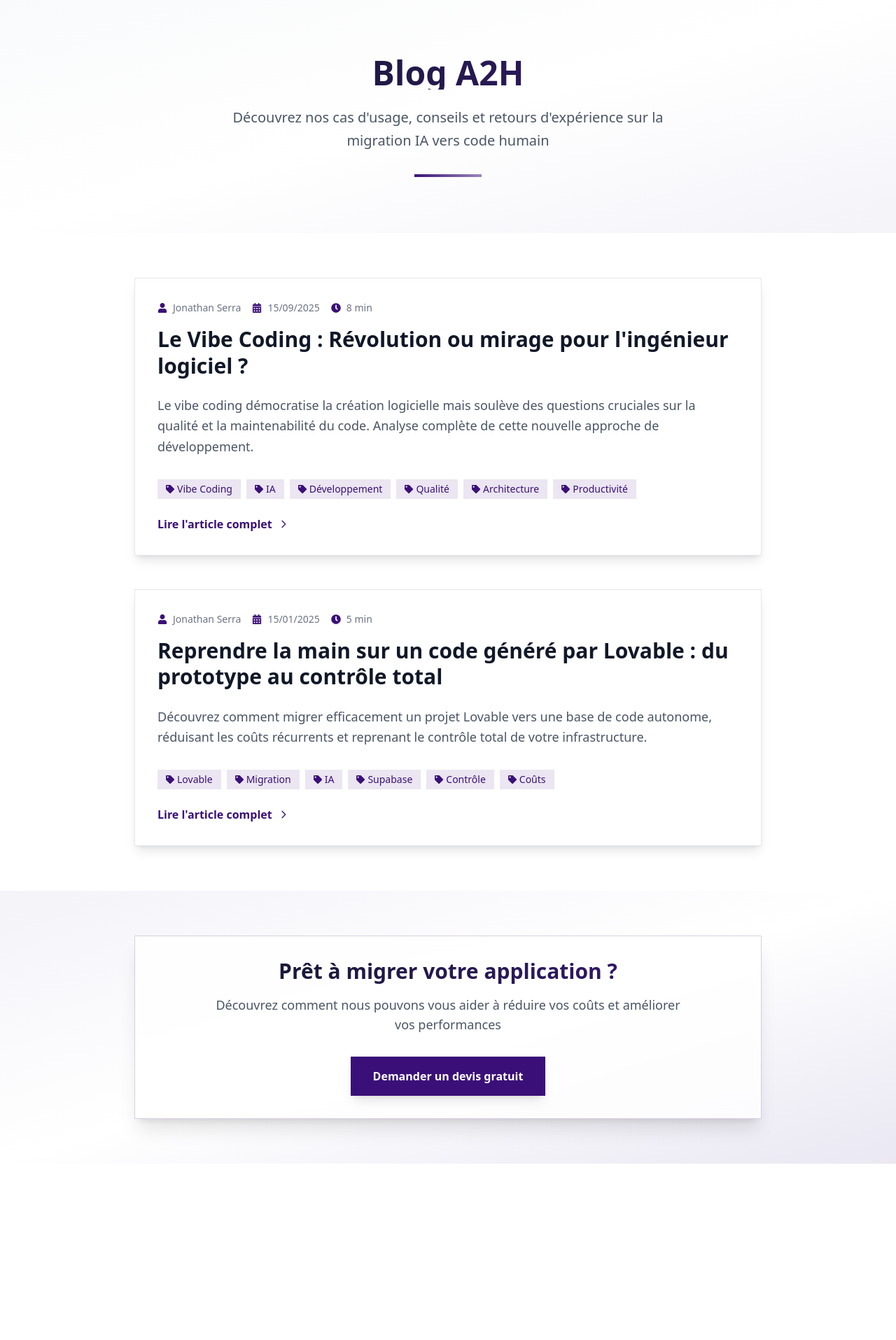
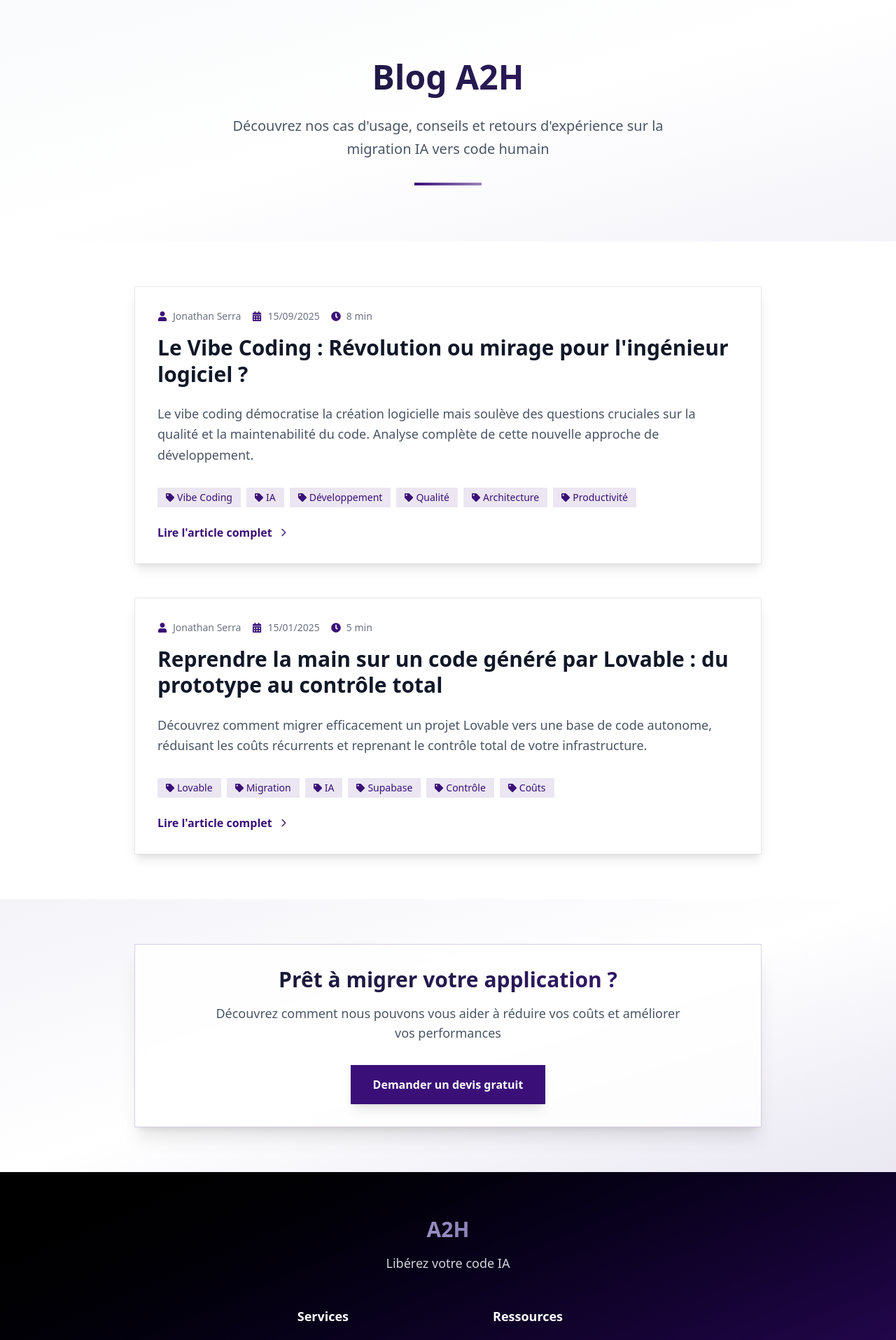
Before and after one commit to AI2HU/lp, a Next.js app: page /blog in a window 1280 px wide. Shown: the top 1915 px of the page at 70% size. Before the commit the page ends 1663 px from the top, so only its background shows below. Built offline with nearby package versions, Linux system fonts and the light colour scheme.

Commit message:
Adds footer to blog and blog post

```diff
--- a/src/app/blog/[slug]/page.tsx
+++ b/src/app/blog/[slug]/page.tsx
@@ -2,6 +2,7 @@ import { notFound } from 'next/navigation'
 import Link from 'next/link'
 import { getBlogPost, getAllBlogPosts } from '@/lib/blog-posts'
 import { FaCalendarAlt, FaClock, FaUser, FaTag, FaArrowLeft } from 'react-icons/fa'
+import { Footer } from '@/component/Footer'
 
 interface BlogPostPageProps {
   params: {
@@ -149,6 +150,8 @@ export default async function BlogPostPage({ params }: BlogPostPageProps) {
           </div>
         </div>
       </div>
+
+      <Footer />
     </div>
   )
 }
--- a/src/app/blog/page.tsx
+++ b/src/app/blog/page.tsx
@@ -1,6 +1,7 @@
 import Link from 'next/link'
 import { getAllBlogPosts } from '@/lib/blog-posts'
 import { FaCalendarAlt, FaClock, FaUser, FaTag } from 'react-icons/fa'
+import { Footer } from '@/component/Footer'
 
 export default function BlogPage() {
   const posts = getAllBlogPosts()
@@ -10,7 +11,7 @@ export default function BlogPage() {
       {/* Header */}
       <div className="bg-gradient-to-br from-gray-50 via-white to-accent/5 py-20 px-4 sm:px-6 lg:px-8">
         <div className="max-w-4xl mx-auto text-center">
-          <h1 className="text-4xl sm:text-5xl font-bold mb-6 bg-gradient-to-r from-gray-900 to-accent bg-clip-text text-transparent">
+          <h1 className="text-4xl sm:text-5xl font-bold mb-6 bg-gradient-to-r from-gray-900 to-accent bg-clip-text text-transparent leading-tight">
             Blog A2H
           </h1>
           <p className="text-xl text-gray-600 mb-8 max-w-2xl mx-auto leading-relaxed">
@@ -131,6 +132,8 @@ export default function BlogPage() {
           </div>
         </div>
       </div>
+
+      <Footer />
     </div>
   )
 }
```
